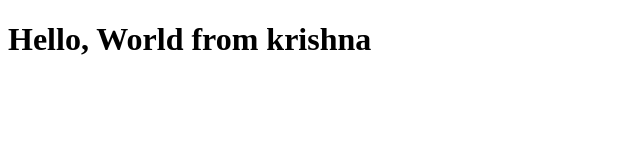
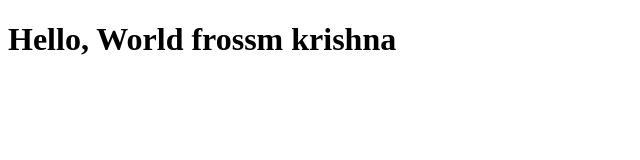
Before and after one commit to kotalwar-krishna/test-web-app, a plain HTML site: page index.html in a window 1280 px wide. Shown: the whole page, without its empty margins (0-640 px from the left). Drawn offline with Linux system fonts and the light colour scheme.

Commit message:
3 nd commit

```diff
--- a/index.html
+++ b/index.html
@@ -4,6 +4,6 @@
     <title>Hello World</title>
 </head>
 <body>
-    <h1>Hello, World from krishna</h1>
+    <h1>Hello, World frossm krishna</h1>
 </body>
 </html>
```
